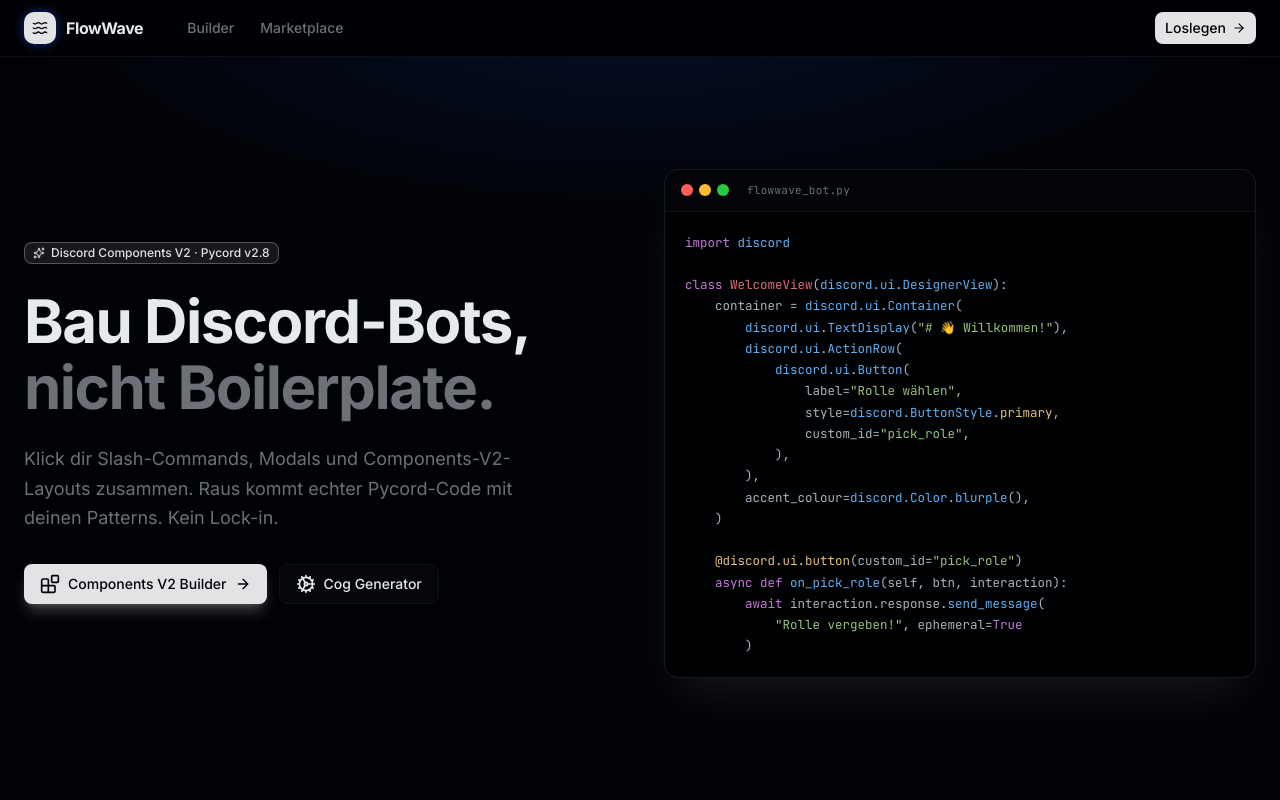
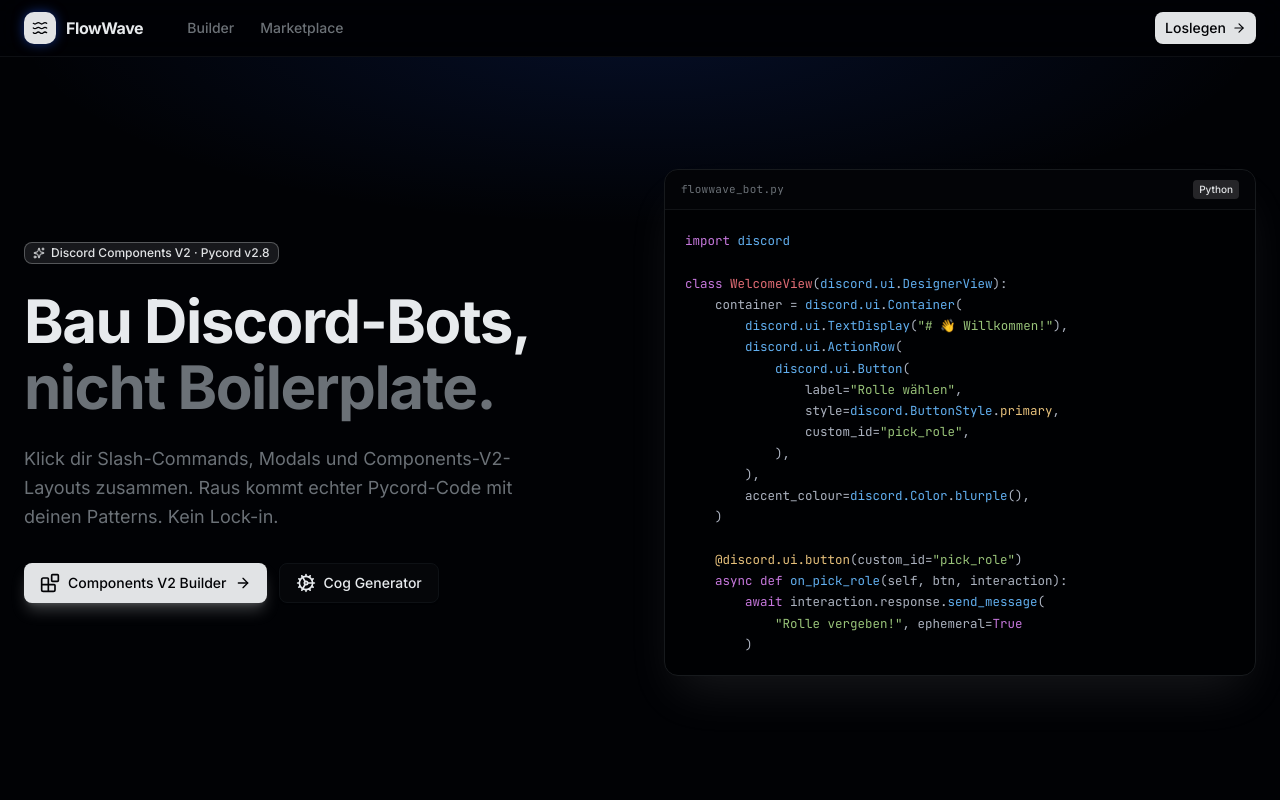
Before and after one commit to Flux0-Network/FlowWave.app, a Next.js app: page / in a window 1280 px wide. Shown: the top 800 px of the page. Built offline with nearby package versions, Linux system fonts and the light colour scheme.

Commit message:
style: remove macOS traffic-light dots from code windows
Replace colored window buttons with a plain filename + Python badge header
on both the landing page CodeWindow and the builder CodeOutput component.

```diff
--- a/src/app/page.tsx
+++ b/src/app/page.tsx
@@ -40,14 +40,9 @@ function LandingHeader() {
 function CodeWindow() {
   return (
     <div className="rounded-xl border border-border bg-[oklch(0.07_0.014_258)] shadow-2xl shadow-primary/10 overflow-hidden">
-      {/* macOS-style titlebar */}
-      <div className="flex items-center gap-1.5 px-4 py-3 border-b border-border/70 bg-muted/30">
-        <div className="size-3 rounded-full bg-[#FF5F57]" />
-        <div className="size-3 rounded-full bg-[#FEBC2E]" />
-        <div className="size-3 rounded-full bg-[#28C840]" />
-        <span className="ml-3 text-[11px] text-muted-foreground font-mono tracking-wide">
-          flowwave_bot.py
-        </span>
+      <div className="flex items-center justify-between px-4 py-2.5 border-b border-border/70 bg-muted/30">
+        <span className="text-[11px] text-muted-foreground font-mono tracking-wide">flowwave_bot.py</span>
+        <span className="text-[10px] px-1.5 py-0.5 rounded bg-primary/15 text-primary font-medium">Python</span>
       </div>
       {/* Syntax-coloured Python */}
       <pre className="p-5 text-[12.5px] leading-[1.7] font-mono overflow-x-auto code-pun select-none">
--- a/src/components/builder/code-output.tsx
+++ b/src/components/builder/code-output.tsx
@@ -32,12 +32,7 @@ export function CodeOutput({ code }: CodeOutputProps) {
       {/* Terminal header */}
       <div className="flex items-center justify-between px-4 py-2.5 bg-muted/40 border-b border-border/70 shrink-0">
         <div className="flex items-center gap-2">
-          <div className="flex gap-1.5">
-            <div className="size-2.5 rounded-full bg-muted-foreground/30" />
-            <div className="size-2.5 rounded-full bg-muted-foreground/30" />
-            <div className="size-2.5 rounded-full bg-muted-foreground/30" />
-          </div>
-          <span className="text-[11px] font-mono text-muted-foreground ml-1">
+          <span className="text-[11px] font-mono text-muted-foreground">
             components_v2.py
           </span>
           <span className="text-[10px] px-1.5 py-0.5 rounded bg-primary/15 text-primary font-medium">
```
